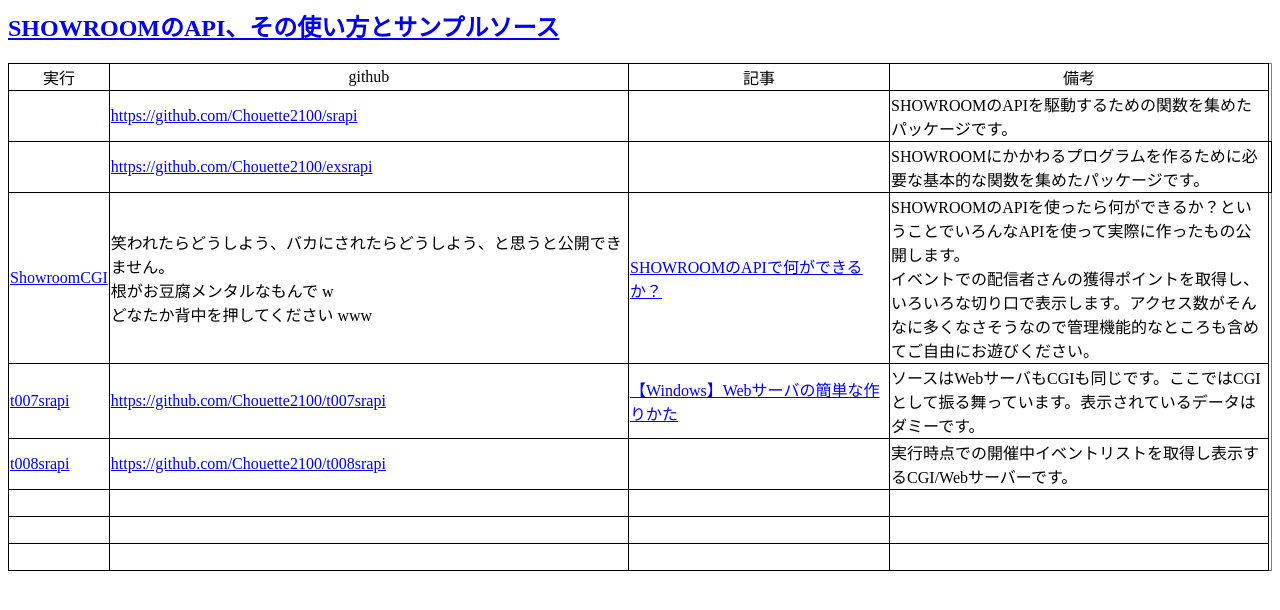
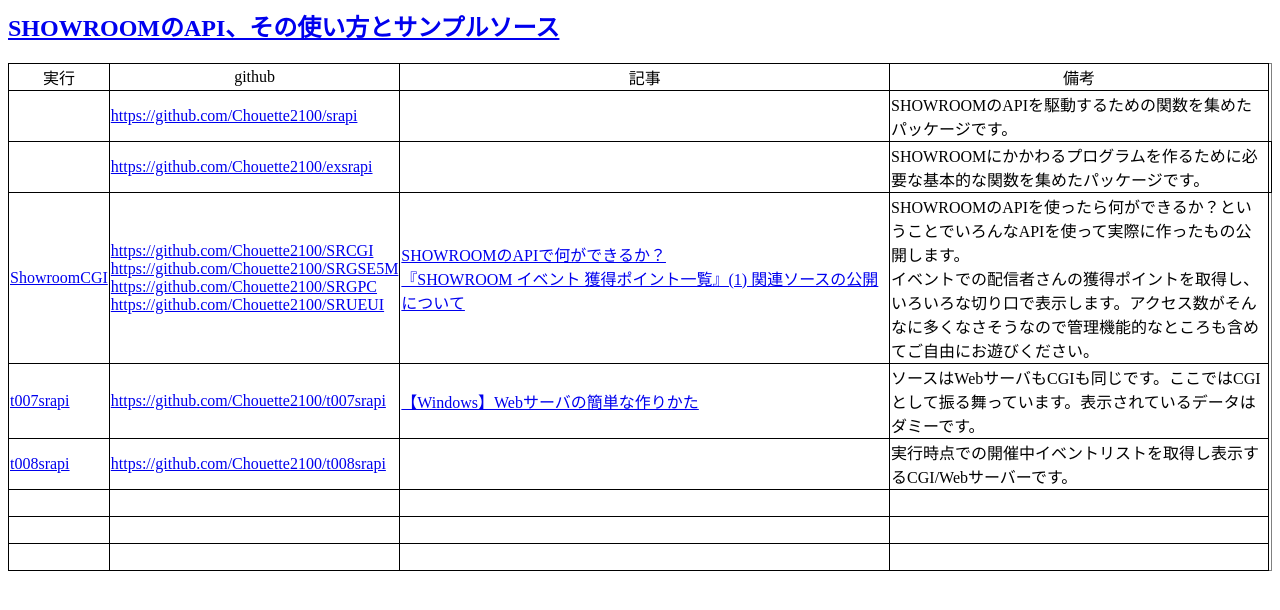
Before and after one commit to Chouette2100/t008srapi, a plain HTML site: page public/index.html in a window 1280 px wide. Drawn offline with Linux system fonts and the light colour scheme.

Commit message:
Webサーバ・CGIのソースコード公開に伴う変更

```diff
--- a/public/index.html
+++ b/public/index.html
@@ -35,10 +35,16 @@
         </tr>
         <tr>
                 <td><a href="https://chouette2100.com:8443/cgi-bin/SC1/SC1/top">ShowroomCGI</a></td>
-                <td>笑われたらどうしよう、バカにされたらどうしよう、と思うと公開できません。    <br>
-                        根がお豆腐メンタルなもんで w<br>
-                        どなたか背中を押してください www</td>
-                <td><a href="https://zenn.dev/chouette2100/books/d8c28f8ff426b7/viewer/84023c">SHOWROOMのAPIで何ができるか？</a></td>
+                <td>
+                        <a href="https://github.com/Chouette2100/SRCGI">https://github.com/Chouette2100/SRCGI</a><br>
+                        <a href="https://github.com/Chouette2100/SRGSE5M">https://github.com/Chouette2100/SRGSE5M</a><br>
+                        <a href="https://github.com/Chouette2100/SRGPC">https://github.com/Chouette2100/SRGPC</a><br>
+                        <a href="https://github.com/Chouette2100/SRUEUI">https://github.com/Chouette2100/SRUEUI</a>
+                </td>
+                <td>
+                        <a href="https://zenn.dev/chouette2100/books/d8c28f8ff426b7/viewer/84023c">SHOWROOMのAPIで何ができるか？</a><br>
+                        <a href="https://zenn.dev/chouette2100/books/d8c28f8ff426b7/viewer/4fccae">『SHOWROOM イベント 獲得ポイント一覧』(1) 関連ソースの公開について</a>
+                </td>
                 <td style="width: 30%">SHOWROOMのAPIを使ったら何ができるか？ということでいろんなAPIを使って実際に作ったもの公開します。<br>
                         イベントでの配信者さんの獲得ポイントを取得し、いろいろな切り口で表示します。アクセス数がそんなに多くなさそうなので管理機能的なところも含めてご自由にお遊びください。</td>
         </tr>
```
